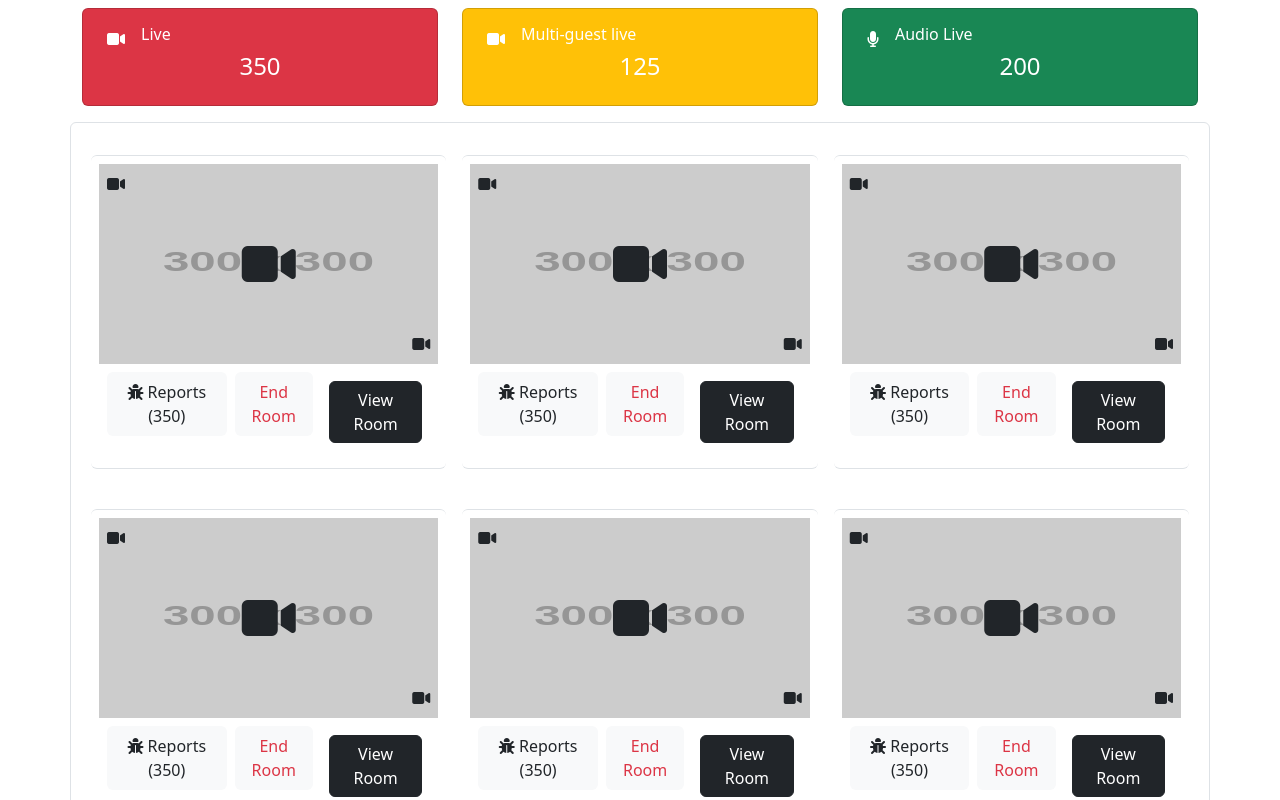
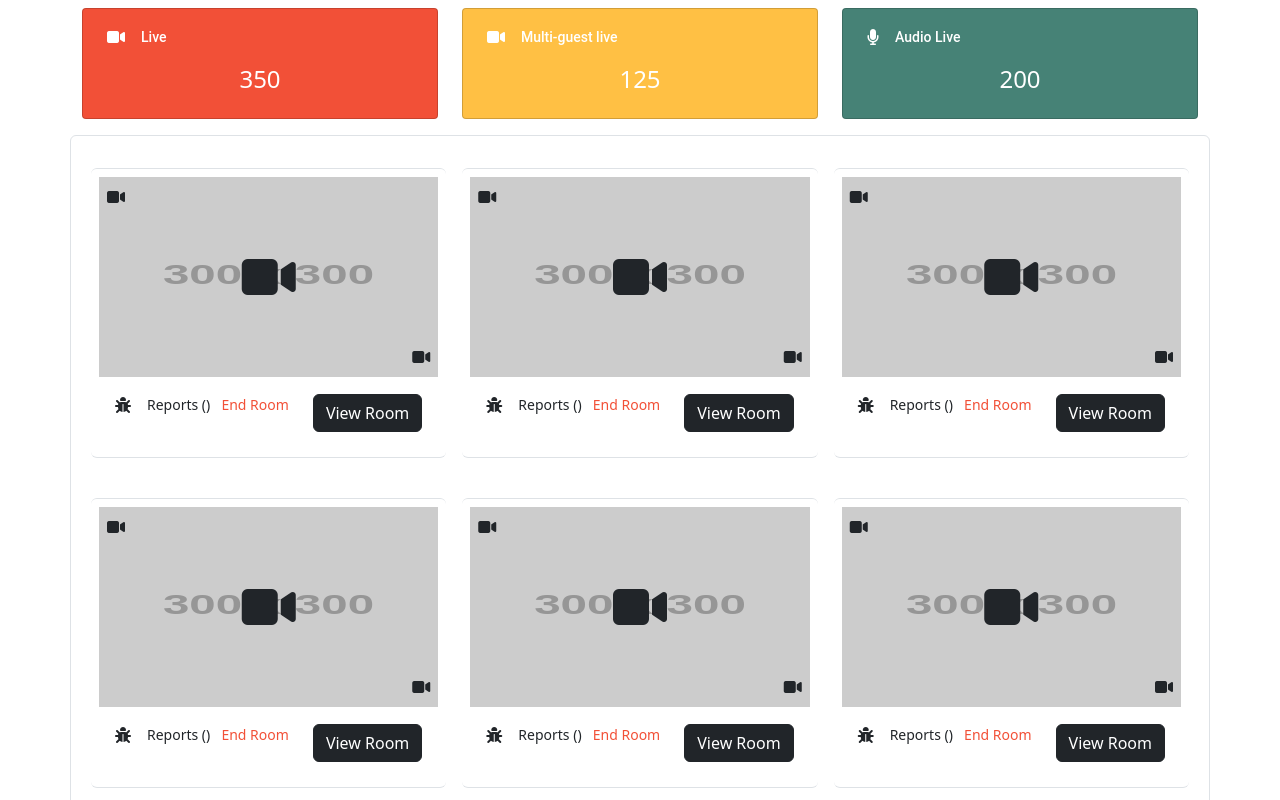
Before and after one commit to mominulhouqe/rooms, an Angular app: page / in a window 1280 px wide. Shown: the top 800 px of the page. Built offline with nearby package versions, Linux system fonts and the light colour scheme.

Commit message:
added styles

```diff
--- a/src/app/rooms/rooms.component.css
+++ b/src/app/rooms/rooms.component.css
@@ -8,3 +8,32 @@
     color: white;
 
 }
+
+.red{
+    border-radius: 4px;
+    background-color: #f25037;
+}
+.yellow{
+    border-radius: 4px;
+    background-color: #FFC044;
+}
+.green{
+    border-radius: 4px;
+    background-color: #468276;
+}
+
+.primary-font{
+    color: #FFF;
+    font-size: 14px;
+    font-weight: 500;
+    font-family:  Roboto;
+}
+.endroom{
+    color: #f25037;
+    font-size: 14px;
+    font-weight: 500;
+}
+.report{
+    font-size: 14px;
+    font-weight: 500;
+}
--- a/src/app/rooms/rooms.component.html
+++ b/src/app/rooms/rooms.component.html
@@ -1,33 +1,38 @@
 <!-- Live stats cards -->
 <div class="container mx-auto mt-2">
-    <!-- First card -->
+    <!-- First card - Live video count -->
     <div class="row justify-content-center">
         <div class="col-md-4">
-            <div class="card bg-danger p-3 text-white text-center">
+            <div class="card red p-3 text-white text-center">
                 <div class="d-flex gap-3 align-items-center mx-2">
-                    <i class="fa fa-video-camera fa-1x"></i>
-                    <h6>Live</h6>
+                    <p>
+                        <i class="fa fa-video-camera fa-1x"></i>
+                    </p>
+                    <p class="primary-font">Live</p>
                 </div>
                 <h4>350</h4>
             </div>
         </div>
-        <!-- Second card -->
+
+        <!-- Second card - Multi-guest live video count -->
         <div class="col-md-4">
-            <div class="card bg-warning p-3 text-white text-center">
+            <div class="card yellow p-3 text-white text-center">
                 <div class="d-flex gap-3 align-items-center mx-2">
-                    <i class="fa fa-video-camera fa-1x"></i>
-                    <h6>Multi-guest live</h6>
+                    <p><i class="fa fa-video-camera fa-1x"></i></p>
+                    <p class="primary-font">Multi-guest live</p>
                 </div>
                 <h4>125</h4>
             </div>
         </div>
 
-        <!-- Third card -->
+        <!-- Third card - Audio Live count -->
         <div class="col-md-4">
-            <div class="card bg-success p-3 text-white text-center">
-                <div class="d-flex gap-3 align-items-center mx-2">
-                    <i class="fa fa-microphone" aria-hidden="true"></i>
-                    <h6>Audio Live</h6>
+            <div class="card green p-3 text-white text-center">
+                <div class="d-flex gap-3 justify-content-start align-items-center mx-2">
+                    <p>
+                        <i class="fa fa-microphone" aria-hidden="true"></i>
+                    </p>
+                    <p class="primary-font">Audio Live</p>
                 </div>
                 <h4>200</h4>
             </div>
@@ -41,6 +46,7 @@
         <!-- Loop through the displayedCards array -->
         <div *ngFor="let card of displayedCards" class="col-md-4 mb-4 p-2">
             <div class="card text-center border-0 border-bottom border-top p-2">
+                <!-- Video thumbnail and icons -->
                 <div class="position-relative " style="height: 200px;">
                     <img src="{{ card.imageUrl }}" alt="Card Background" class="img-fluid w-100 h-100">
                     <div class="position-absolute top-0 start-0 p-2">
@@ -54,14 +60,21 @@
                     </div>
                 </div>
 
+                <!-- Video details and actions -->
                 <div class="d-flex justify-content-between m-2">
-                    <p class="border-0 bg-light p-2 rounded me-2">
-                        <i class="fa fa-bug" aria-hidden="true"></i> Reports ({{ card.count }})
-                    </p>
+                    <!-- Reports count -->
+                    <div class="d-flex justify-content-between align-items-center">
+                        <p class=" p-2 rounded me-2">
+                            <i class="fa fa-bug" aria-hidden="true"></i>
+                        </p>
+                        <p class="report">
+                            Reports ()
+                        </p>
+                    </div>
 
+                    <!-- Room actions -->
                     <div class="d-flex  align-items-center justify-content-center gap-2">
-                        <p class="border-0 bg-light p-2 rounded me-2 me-2 text-danger">End Room</p>
-
+                        <p class="border-0  p-2 rounded me-2 me-2 endroom">End Room</p>
                         <button routerLink="/another-page" class="btn btn-dark me-2">View Room</button>
                     </div>
                 </div>
@@ -69,18 +82,15 @@
         </div>
     </div>
 
-
-
     <!-- Pagination -->
     <nav aria-label="Card Pagination">
         <ul class="pagination justify-content-end">
             <!-- Loop through the pagesArray -->
-            <li class="page-item p-2 bg-light" *ngFor="let page of pagesArray">
+            <li class="page-item p-1 bg-light" *ngFor="let page of pagesArray">
                 <!-- Use ngClass to conditionally set the background color -->
-                <button class="btn border btn-hover btn-white m-1" (click)="changePage(page)"
+                <button class="btn border btn-hover btn-white " (click)="changePage(page)"
                     [ngClass]="{ 'white-background': currentPage === page }">{{ page }}</button>
             </li>
         </ul>
     </nav>
-
 </div>
```
